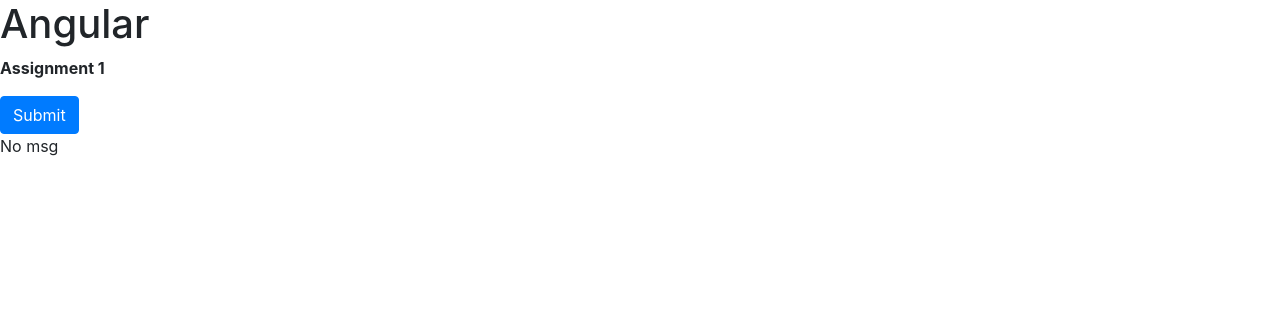
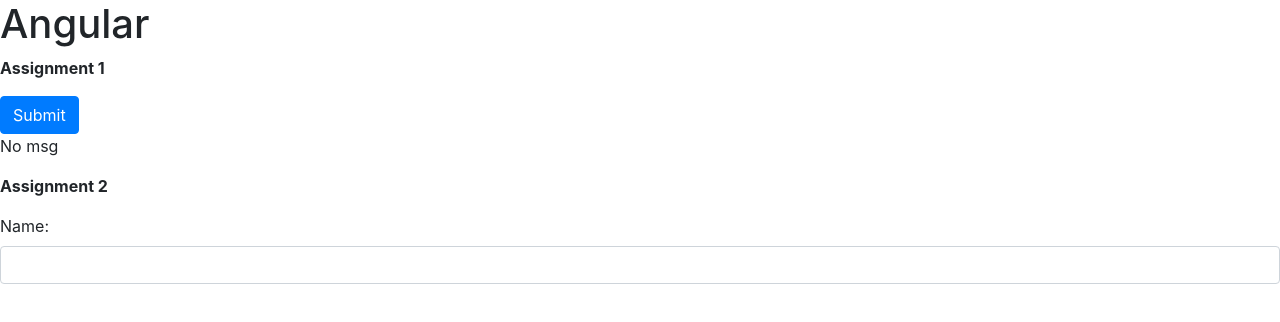
Before and after one commit to saraang/angular-assignment-all, an Angular app: page / in a window 1280 px wide. Shown: the top 322 px of the page. Built offline with nearby package versions, Linux system fonts and the light colour scheme.

Commit message:
Implementation of two way binding started

```diff
--- a/src/app/app.component.html
+++ b/src/app/app.component.html
@@ -3,3 +3,5 @@
 <h1>{{name}}</h1>
 
 <app-assignment1></app-assignment1>
+
+<app-assignment2></app-assignment2>
--- a/src/app/app.module.ts
+++ b/src/app/app.module.ts
@@ -4,10 +4,11 @@
 
 import { AppComponent } from './app.component';
 import { Assignment1Component } from './assignment1/assignment1.component';
+import { Assignment2Component } from './assignment2/assignment2.component';
 
 @NgModule({
   imports:      [ BrowserModule, FormsModule ],
-  declarations: [ AppComponent, Assignment1Component ],
+  declarations: [ AppComponent, Assignment1Component, Assignment2Component ],
   bootstrap:    [ AppComponent ]
 })
 export class AppModule { }
--- /dev/null
+++ b/src/app/assignment2/assignment2.component.html
@@ -0,0 +1,7 @@
+<p>
+<b>Assignment 2</b>
+</p>
+
+<label>Name: </label>
+
+<input type="text" class="form-control" (input)="changes($event)">
--- /dev/null
+++ b/src/app/assignment2/assignment2.component.ts
@@ -0,0 +1,19 @@
+import { Component, OnInit } from '@angular/core';
+
+@Component({
+  selector: 'app-assignment2',
+  templateUrl: './assignment2.component.html',
+  styleUrls: ['./assignment2.component.css']
+})
+export class Assignment2Component implements OnInit {
+
+  constructor() { }
+
+  ngOnInit() {
+  }
+
+  changes(event: any){
+    console.log(event);
+  }
+
+}
```
Also changed, not shown: src/app/assignment2/assignment2.component.css (added).
